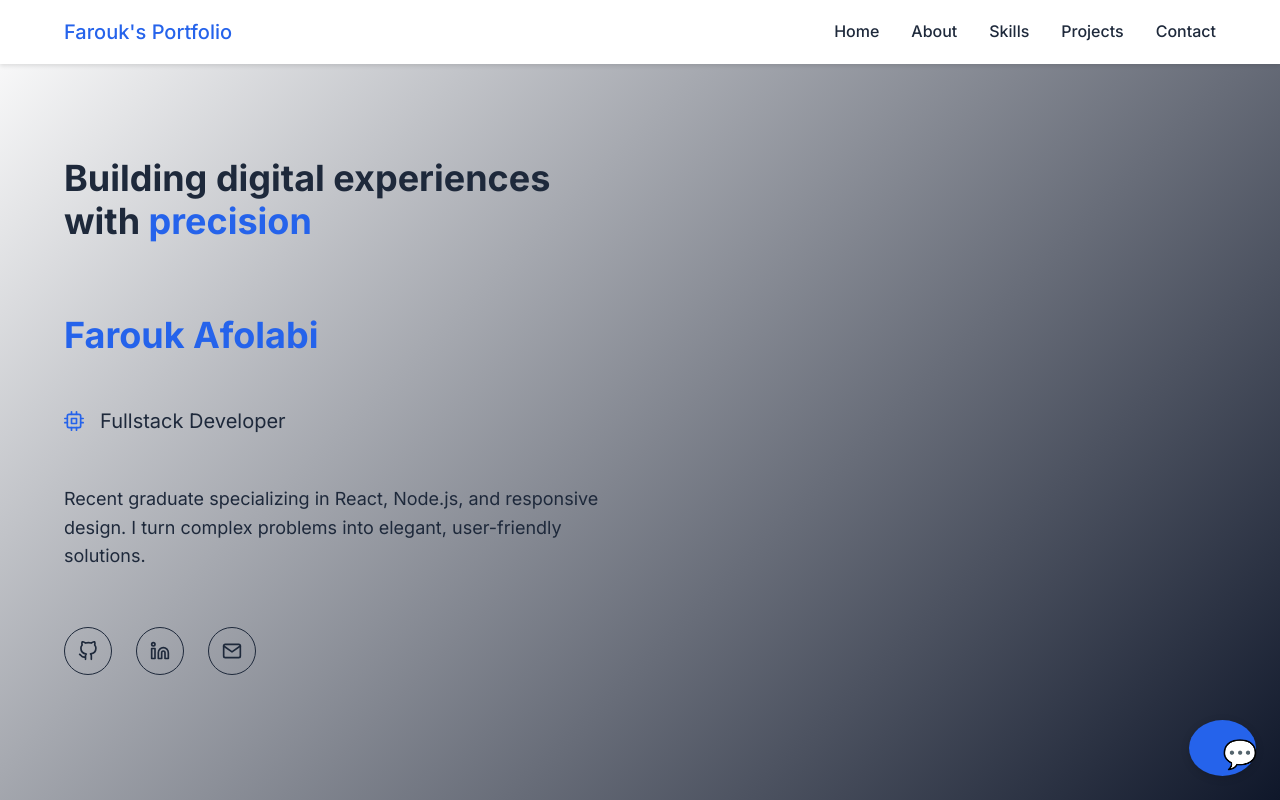
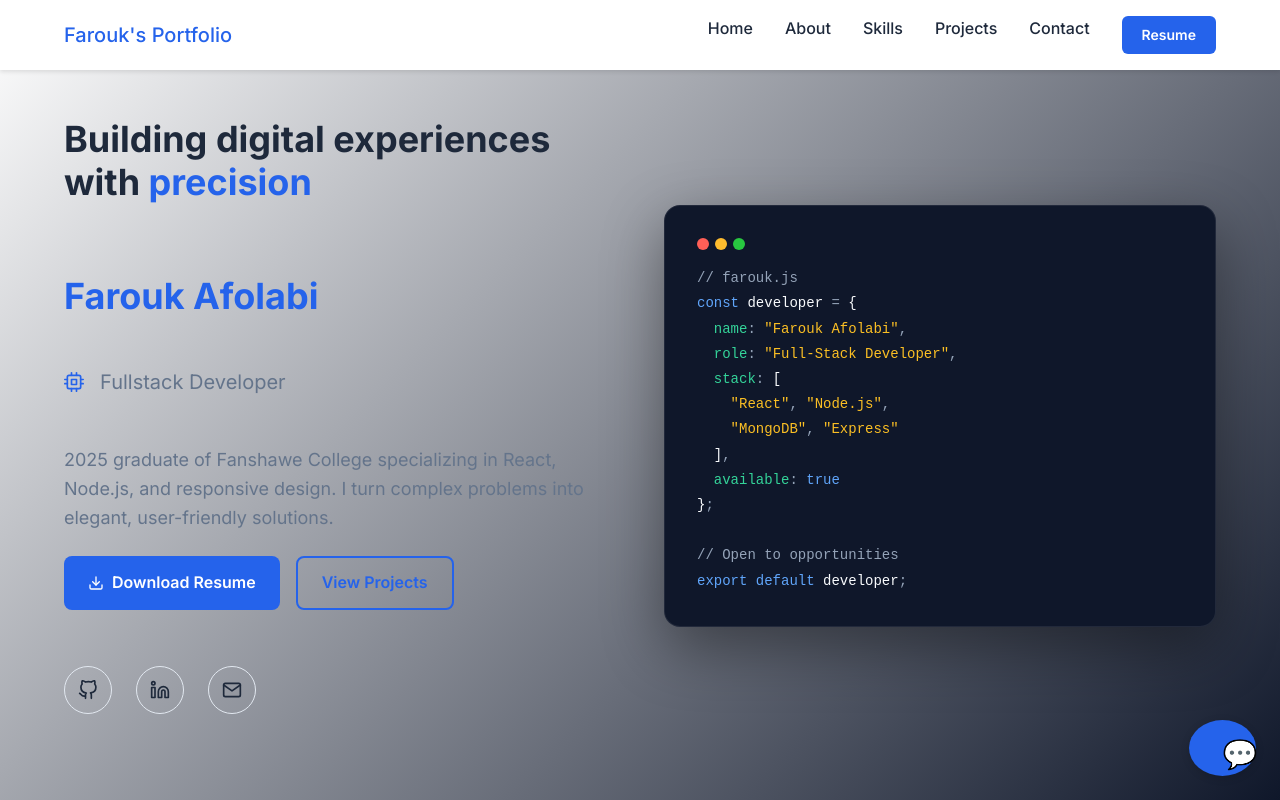
Before and after one commit to farouk-afolabi/Portfolio12345, a React (Vite) app: page / in a window 1280 px wide. Shown: the top 800 px of the page. Built offline with nearby package versions, Linux system fonts and the light colour scheme.

Commit message:
fixing bugs and image issues

```diff
--- a/src/components/Hero.jsx
+++ b/src/components/Hero.jsx
@@ -1,6 +1,6 @@
 import styled from '@emotion/styled';
 import { motion } from 'framer-motion';
-import { FiGithub, FiLinkedin, FiMail, FiCpu } from 'react-icons/fi';
+import { FiGithub, FiLinkedin, FiMail, FiCpu, FiDownload } from 'react-icons/fi';
 import { theme } from '../styles/theme';
 
 
@@ -95,6 +95,89 @@ const Description = styled(motion.p)`
   line-height: 1.6;
 `;
 
+const CTAButtons = styled(motion.div)`
+  display: flex;
+  gap: ${theme.spacing.sm};
+  flex-wrap: wrap;
+
+  @media (max-width: ${theme.breakpoints.md}) {
+    justify-content: center;
+  }
+`;
+
+const ResumeButton = styled.a`
+  display: inline-flex;
+  align-items: center;
+  gap: 0.5rem;
+  padding: 0.75rem 1.5rem;
+  background-color: ${theme.colors.primary};
+  color: #ffffff;
+  font-size: ${theme.fontSizes.base};
+  font-weight: 600;
+  border-radius: 8px;
+  transition: ${theme.transitions.default};
+
+  &:hover {
+    background-color: ${theme.colors.secondary};
+    transform: translateY(-2px);
+    box-shadow: 0 4px 12px rgba(37, 99, 235, 0.4);
+  }
+`;
+
+const ViewProjectsButton = styled.a`
+  display: inline-flex;
+  align-items: center;
+  gap: 0.5rem;
+  padding: 0.75rem 1.5rem;
+  border: 2px solid ${theme.colors.primary};
+  color: ${theme.colors.primary};
+  font-size: ${theme.fontSizes.base};
+  font-weight: 600;
+  border-radius: 8px;
+  transition: ${theme.transitions.default};
+
+  &:hover {
+    background-color: ${theme.colors.primary};
+    color: #ffffff;
+    transform: translateY(-2px);
+  }
+`;
+
+const HeroVisual = styled(motion.div)`
+  background: ${theme.colors.backgroundDark};
+  border-radius: 16px;
+  padding: ${theme.spacing.lg};
+  font-family: 'Courier New', monospace;
+  font-size: ${theme.fontSizes.sm};
+  color: ${theme.colors.textDark};
+  box-shadow: 0 20px 60px rgba(0, 0, 0, 0.4);
+  border: 1px solid rgba(255, 255, 255, 0.08);
+  position: relative;
+  overflow: hidden;
+
+  @media (max-width: ${theme.breakpoints.md}) {
+    display: none;
+  }
+`;
+
+const TerminalBar = styled.div`
+  display: flex;
+  gap: 6px;
+  margin-bottom: ${theme.spacing.sm};
+`;
+
+const TerminalDot = styled.span`
+  width: 12px;
+  height: 12px;
+  border-radius: 50%;
+  background-color: ${({ color }) => color};
+`;
+
+const CodeLine = styled.div`
+  line-height: 1.8;
+  color: ${({ color }) => color || theme.colors.textDark};
+`;
+
 const SocialLinks = styled(motion.div)`
   display: flex;
   gap: ${theme.spacing.md};
@@ -159,14 +242,27 @@ const Hero = () => {
             animate={{ opacity: 1, y: 0 }}
             transition={{ duration: 0.5, delay: 0.3 }}
           >
-            Recent graduate specializing in React, Node.js, and responsive design.
+            2025 graduate of Fanshawe College specializing in React, Node.js, and responsive design.
             I turn complex problems into elegant, user-friendly solutions.
           </Description>
+
+          <CTAButtons
+            initial={{ opacity: 0, y: 20 }}
+            animate={{ opacity: 1, y: 0 }}
+            transition={{ duration: 0.5, delay: 0.4 }}
+          >
+            <ResumeButton href="/resume.pdf" download="Farouk_Afolabi_Resume.pdf">
+              <FiDownload /> Download Resume
+            </ResumeButton>
+            <ViewProjectsButton href="#projects">
+              View Projects
+            </ViewProjectsButton>
+          </CTAButtons>
 
           <SocialLinks
             initial={{ opacity: 0, y: 20 }}
             animate={{ opacity: 1, y: 0 }}
-            transition={{ duration: 0.5, delay: 0.4 }}
+            transition={{ duration: 0.5, delay: 0.5 }}
           >
             <SocialLink
               href="https://github.com/farouk-afolabi"
@@ -192,6 +288,31 @@ const Hero = () => {
             </SocialLink>
           </SocialLinks>
         </HeroContent>
+
+        <HeroVisual
+          initial={{ opacity: 0, x: 40 }}
+          animate={{ opacity: 1, x: 0 }}
+          transition={{ duration: 0.6, delay: 0.3 }}
+        >
+          <TerminalBar>
+            <TerminalDot color="#ff5f57" />
+            <TerminalDot color="#febc2e" />
+            <TerminalDot color="#28c840" />
+          </TerminalBar>
+          <CodeLine color="#94a3b8">// farouk.js</CodeLine>
+          <CodeLine><span style={{ color: '#60a5fa' }}>const</span> <span style={{ color: '#f8fafc' }}>developer</span> <span style={{ color: '#94a3b8' }}>=</span> {'{'}</CodeLine>
+          <CodeLine>&nbsp;&nbsp;<span style={{ color: '#34d399' }}>name</span><span style={{ color: '#94a3b8' }}>:</span> <span style={{ color: '#fbbf24' }}>"Farouk Afolabi"</span><span style={{ color: '#94a3b8' }}>,</span></CodeLine>
+          <CodeLine>&nbsp;&nbsp;<span style={{ color: '#34d399' }}>role</span><span style={{ color: '#94a3b8' }}>:</span> <span style={{ color: '#fbbf24' }}>"Full-Stack Developer"</span><span style={{ color: '#94a3b8' }}>,</span></CodeLine>
+          <CodeLine>&nbsp;&nbsp;<span style={{ color: '#34d399' }}>stack</span><span style={{ color: '#94a3b8' }}>:</span> [</CodeLine>
+          <CodeLine>&nbsp;&nbsp;&nbsp;&nbsp;<span style={{ color: '#fbbf24' }}>"React"</span><span style={{ color: '#94a3b8' }}>,</span> <span style={{ color: '#fbbf24' }}>"Node.js"</span><span style={{ color: '#94a3b8' }}>,</span></CodeLine>
+          <CodeLine>&nbsp;&nbsp;&nbsp;&nbsp;<span style={{ color: '#fbbf24' }}>"MongoDB"</span><span style={{ color: '#94a3b8' }}>,</span> <span style={{ color: '#fbbf24' }}>"Express"</span></CodeLine>
+          <CodeLine>&nbsp;&nbsp;]<span style={{ color: '#94a3b8' }}>,</span></CodeLine>
+          <CodeLine>&nbsp;&nbsp;<span style={{ color: '#34d399' }}>available</span><span style={{ color: '#94a3b8' }}>:</span> <span style={{ color: '#60a5fa' }}>true</span></CodeLine>
+          <CodeLine>{'}'}<span style={{ color: '#94a3b8' }}>;</span></CodeLine>
+          <CodeLine>&nbsp;</CodeLine>
+          <CodeLine color="#94a3b8">// Open to opportunities</CodeLine>
+          <CodeLine><span style={{ color: '#60a5fa' }}>export default</span> <span style={{ color: '#f8fafc' }}>developer</span><span style={{ color: '#94a3b8' }}>;</span></CodeLine>
+        </HeroVisual>
       </HeroContainer>
     </HeroSection>
   );
--- a/src/components/Navbar.jsx
+++ b/src/components/Navbar.jsx
@@ -46,6 +46,20 @@ const NavLink = styled.a`
 
   &:hover {
     color: ${theme.colors.primary};
+  }
+`;
+
+const ResumeNavButton = styled.a`
+  padding: 0.5rem 1.25rem;
+  background-color: ${theme.colors.primary};
+  color: #ffffff;
+  font-weight: 600;
+  font-size: ${theme.fontSizes.sm};
+  border-radius: 6px;
+  transition: ${theme.transitions.default};
+
+  &:hover {
+    background-color: ${theme.colors.secondary};
   }
 `;
 
@@ -100,6 +114,9 @@ const Navbar = () => {
               {item.label}
             </NavLink>
           ))}
+          <ResumeNavButton href="/resume.pdf" download="Farouk_Afolabi_Resume.pdf">
+            Resume
+          </ResumeNavButton>
         </NavLinks>
         <MobileMenuButton onClick={toggleMenu}>
           {isOpen ? <FiX /> : <FiMenu />}
@@ -115,6 +132,9 @@ const Navbar = () => {
             {item.label}
           </NavLink>
         ))}
+        <ResumeNavButton href="/resume.pdf" download="Farouk_Afolabi_Resume.pdf" onClick={() => setIsOpen(false)}>
+          Resume
+        </ResumeNavButton>
       </MobileMenu>
     </Nav>
   );
--- a/src/components/Projects.jsx
+++ b/src/components/Projects.jsx
@@ -133,10 +133,18 @@ const Projects = () => {
     {
       title: "Job-Tracker App",
       description: 'A full-stack job application tracker built as a portfolio project. Search real job listings across multiple sources, score how well each role matches your background using AI, and manage every application through your personal pipeline — from first look to offer or rejection.',
-      technologies: ['React 19, React Router v7, Material UI v7, Recharts, React Context API, Node.js, Express 5, MongoDB Atlas, Mongoose, JWT (jsonwebtoken), bcryptjs, Anthropic Claude API, Adzuna Jobs API (US + CA), Jooble API, node-cron, Nodemailer (Gmail SMTP),express-rate-limit, environment-based CORS, GitHub Pages (frontend), Render (backend)'],
-      github: 'https://farouk-afolabi.github.io/Job-Tracker',
+      technologies: ['React 19', 'React Router v7', 'Material UI v7', 'Recharts', 'React Context API', 'Node.js', 'Express 5', 'MongoDB Atlas', 'Mongoose', 'JWT', 'bcryptjs', 'Claude API', 'Adzuna API', 'Jooble API', 'node-cron', 'Nodemailer', 'GitHub Pages', 'Render'],
+      github: 'https://github.com/farouk-afolabi/Job-Tracker',
       live: 'https://farouk-afolabi.github.io/Job-Tracker',
       image: '/images/Job Tracker.png'
+    },
+    {
+      title: 'Sociable',
+      description: 'Sociable is a full-stack social media web application which was designed to provide users with a seamless and modern social media experience. The app allows registered users to create posts, comment, like, follow others, and engage in real-time private messaging.',
+      technologies: ['React', 'Firebase (Auth + Firestore)','React Router', 'Material UI','GitHub Actions', 'GitHub Pages'],
+      github: 'https://github.com/farouk-afolabi/Sociable',
+      live: 'https://farouk-afolabi.github.io/Sociable/',
+      image: '/images/Sociable.PNG'
     },
 
     {
@@ -148,29 +156,22 @@ const Projects = () => {
       image: '/images/Farouks Sport store.png'
     },
     {
+      title: 'Todo App with React & Firebase',
+      description: 'A modern, responsive Todo application that lets users create, complete, and delete tasks in real time. It leverages React for a dynamic UI, Firebase for backend services (Firestore & Authentication), and is styled using Sass for modular and maintainable CSS.',
+      technologies: ['React', 'Firebase','Sass (SCSS)'],
+      github: 'https://github.com/farouk-afolabi/TodoApp',
+      live: 'https://farouk-afolabi.github.io/TodoApp/',
+      image: '/images/TodoApp.png'
+    }
+    ,
+    {
       title: 'TrainLinkIT',
       description: 'TrainLinkIT is a full-stack web application designed to connect users with tech training programs, job boards, and real-time messaging. Built with React and Firebase, it includes authentication, dynamic routing, and private user areas.',
       technologies: ['React', 'Firebase', 'React Router', 'GitHub Actions', 'GitHub Pages'],
       github: 'https://github.com/farouk-afolabi/TrainLinkIT',
       live: 'https://farouk-afolabi.github.io/TrainLinkIT',
       image: '/images/TrainLinkIT.PNG'
-    },
-    {
-      title: 'Todo App with React & Firebase',
-      description: 'A modern, responsive Todo application that lets users create, complete, and delete tasks in real time. It leverages React for a dynamic UI, Firebase for backend services (Firestore & Authentication), and is styled using Sass for modular and maintainable CSS.',
-      technologies: ['React', 'Firebase','Sass (SCSS)'],
-      github: 'https://github.com/farouk-afolabi/TodoApp',
-      live: 'https://farouk-afolabi.github.io/TodoApp/',
-      image: '/images/TodoApp.png'
-    },
-    {
-      title: 'Sociable',
-      description: ' Sociable is a full-stack social media web application which was designed to provide users with a seamless and modern social media experience. The app allows registered users to create posts, comment, like, follow others, and engage in real-time private messaging.',
-      technologies: ['React', 'Firebase (Auth + Firestore)','React Router', 'Material UI','GitHub Actions', 'GitHub Pages'],
-      github: 'https://github.com/farouk-afolabi/Sociable',
-      live: 'https://farouk-afolabi.github.io/Sociable/',
-      image: '/images/Sociable.PNG'
-    },
+    }
 
   ];
 
--- a/src/styles/theme.js
+++ b/src/styles/theme.js
@@ -1,15 +1,22 @@
 export const theme = {
   colors: {
     primary: '#2563eb',
+    primaryRgb: '37, 99, 235',
     secondary: '#3b82f6',
     background: '#ffffff',
     backgroundDark: '#0f172a',
+    backgroundLight: '#f8fafc',
     text: '#1e293b',
     textLight: '#64748b',
+    textSecondary: '#64748b',
     textDark: '#f8fafc',
     accent: '#f59e0b',
     error: '#ef4444',
+    errorLight: '#fee2e2',
     success: '#22c55e',
+    successLight: '#dcfce7',
+    border: '#e2e8f0',
+    inputBackground: '#f1f5f9',
   },
   fonts: {
     heading: "'Inter', sans-serif",
```
Also changed, not shown: .claude/settings.local.json (added), public/images/Job Tracker.png (renamed from public/images/Job Tracker .png), public/images/Sociable.PNG.
